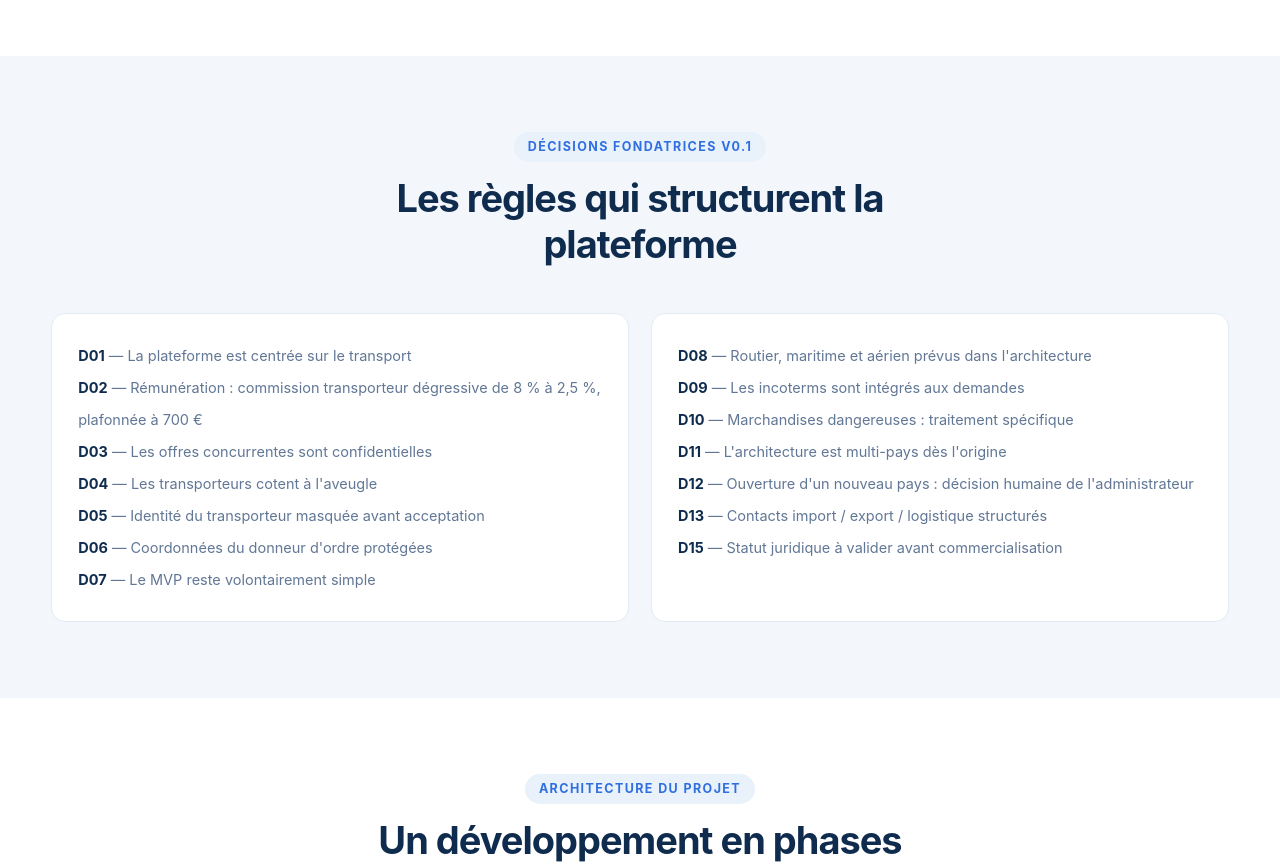
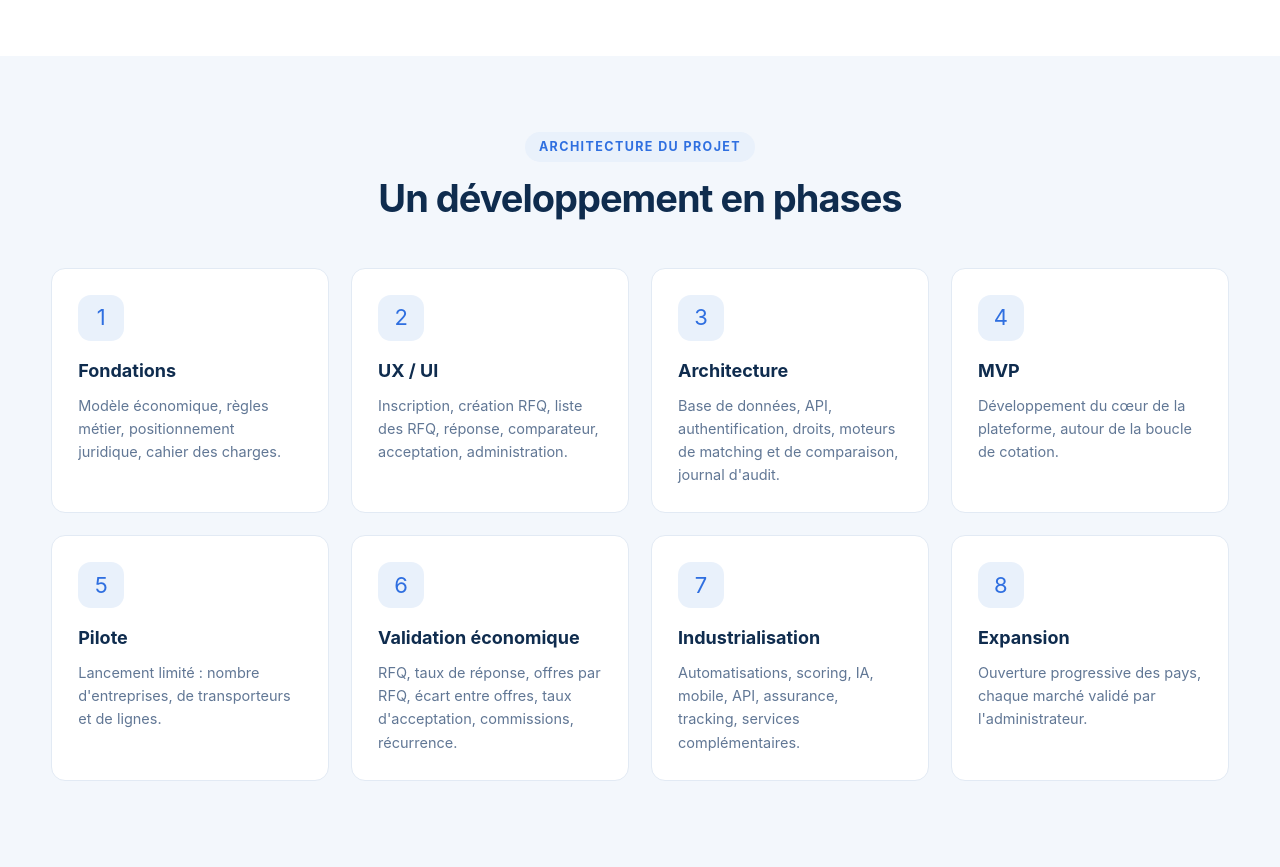
Before and after one commit to transportab123456-ops/transia, a website: page index.html in a window 1280 px wide. Shown: the part 5760-6627 px from the top of the page. Drawn offline with Linux system fonts and the light colour scheme; no server answers.

Commit message:
Retire de l'accueil la section des décisions fondatrices D01–D15 : c'est un document interne, sa place n'est pas sur une page publique. La feuille de route reprend le fond neutre pour que l'alternance blanc / clair reste lisible.
🤖 Generated with Codebuff
Co-Authored-By: Codebuff <noreply@codebuff.com>

```diff
--- a/index.html
+++ b/index.html
@@ -332,42 +332,8 @@
     </div>
   </section>
 
-  <!-- ============ DÉCISIONS FONDATRICES ============ -->
+  <!-- ============ ROADMAP ============ -->
   <section class="section">
-    <div class="container">
-      <div class="section-head">
-        <span class="eyebrow">Décisions fondatrices v0.1</span>
-        <h2>Les règles qui structurent la plateforme</h2>
-      </div>
-      <div class="grid grid-2">
-        <div class="card">
-          <ul style="list-style:none;font-size:14.5px;color:#617795;line-height:2.2;">
-            <li><b style="color:#0f2c4e;">D01</b> — La plateforme est centrée sur le transport</li>
-            <li><b style="color:#0f2c4e;">D02</b> — Rémunération : commission transporteur dégressive de 8 % à 2,5 %, plafonnée à 700 €</li>
-            <li><b style="color:#0f2c4e;">D03</b> — Les offres concurrentes sont confidentielles</li>
-            <li><b style="color:#0f2c4e;">D04</b> — Les transporteurs cotent à l'aveugle</li>
-            <li><b style="color:#0f2c4e;">D05</b> — Identité du transporteur masquée avant acceptation</li>
-            <li><b style="color:#0f2c4e;">D06</b> — Coordonnées du donneur d'ordre protégées</li>
-            <li><b style="color:#0f2c4e;">D07</b> — Le MVP reste volontairement simple</li>
-          </ul>
-        </div>
-        <div class="card">
-          <ul style="list-style:none;font-size:14.5px;color:#617795;line-height:2.2;">
-            <li><b style="color:#0f2c4e;">D08</b> — Routier, maritime et aérien prévus dans l'architecture</li>
-            <li><b style="color:#0f2c4e;">D09</b> — Les incoterms sont intégrés aux demandes</li>
-            <li><b style="color:#0f2c4e;">D10</b> — Marchandises dangereuses : traitement spécifique</li>
-            <li><b style="color:#0f2c4e;">D11</b> — L'architecture est multi-pays dès l'origine</li>
-            <li><b style="color:#0f2c4e;">D12</b> — Ouverture d'un nouveau pays : décision humaine de l'administrateur</li>
-            <li><b style="color:#0f2c4e;">D13</b> — Contacts import / export / logistique structurés</li>
-            <li><b style="color:#0f2c4e;">D15</b> — Statut juridique à valider avant commercialisation</li>
-          </ul>
-        </div>
-      </div>
-    </div>
-  </section>
-
-  <!-- ============ ROADMAP ============ -->
-  <section class="section section-white">
     <div class="container">
       <div class="section-head">
         <span class="eyebrow">Architecture du projet</span>
```
